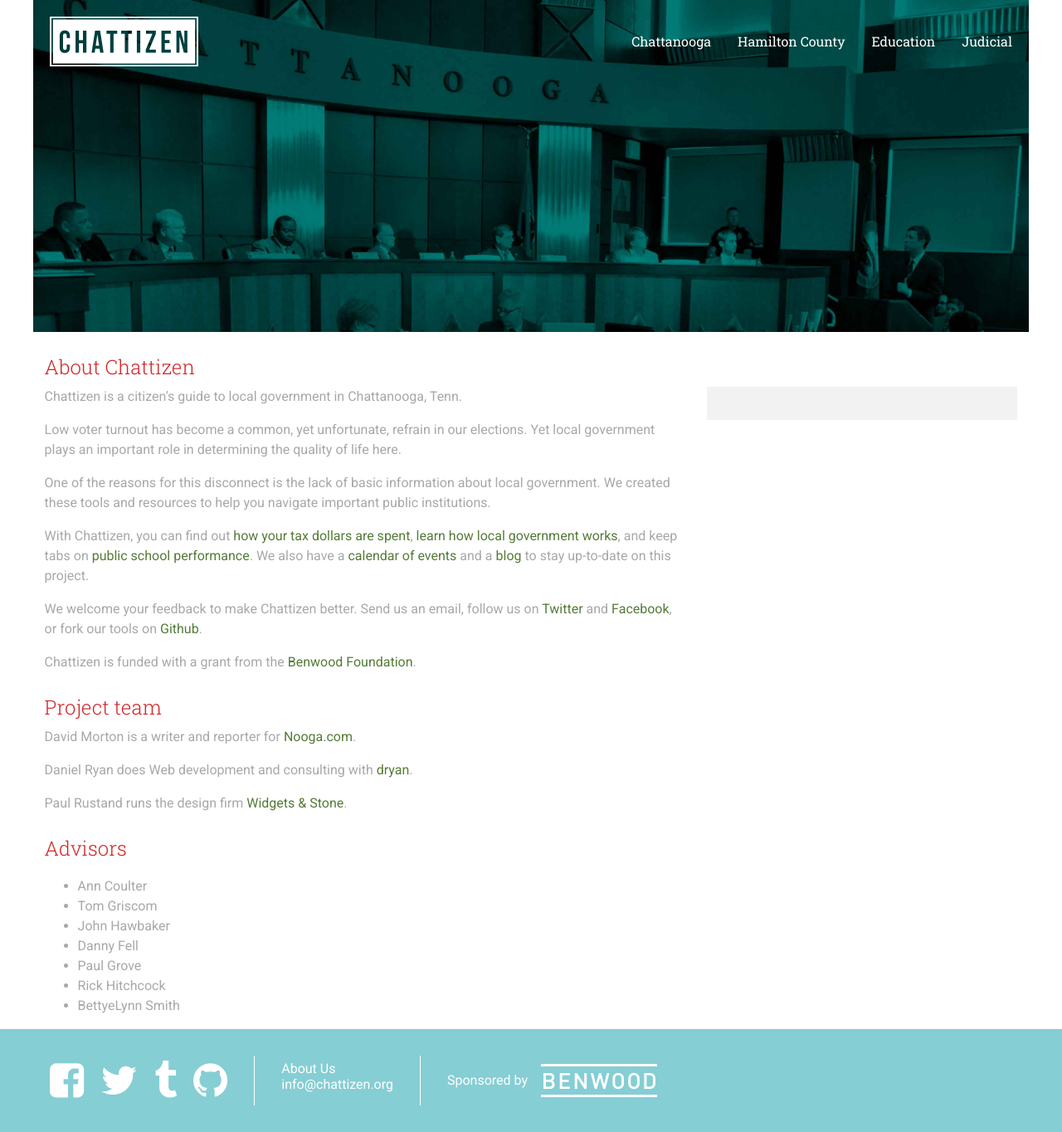
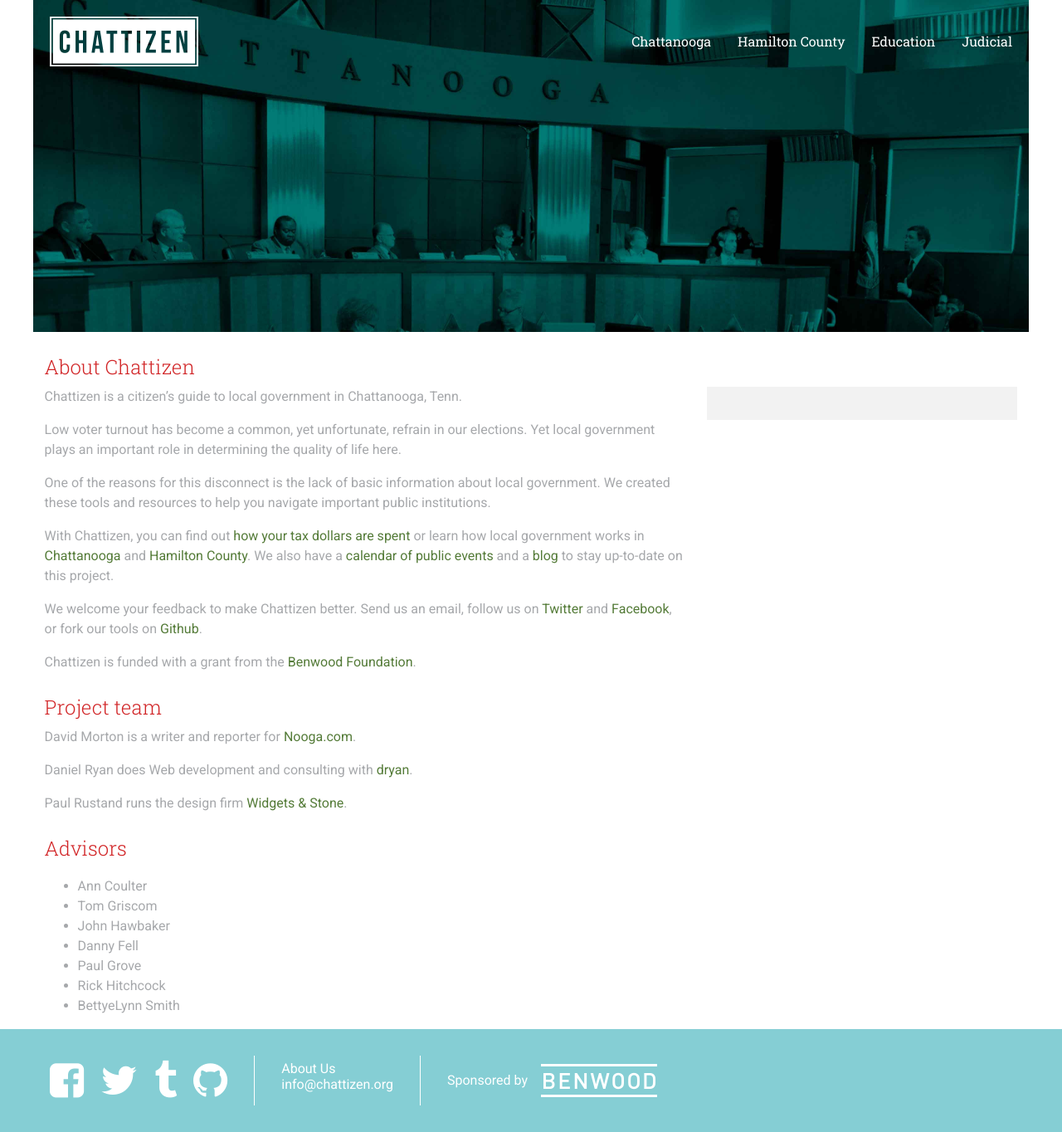
Before and after one commit to chattizen/citizens-handbook, a Jekyll site: the page built from about/index.md, in a window 1280 px wide and 1364 px high. Shown: the whole window at 83% size. Built offline with Jekyll 4.4.1, drawn with Linux system fonts in a browser that asks for light colours; nearby versions of some CDN libraries; comment, search, counter and statistics services are not loaded.

Commit message:
Update index.md

```diff
--- a/about/index.md
+++ b/about/index.md
@@ -9,7 +9,7 @@
 
 One of the reasons for this disconnect is the lack of basic information about local government. We created these tools and resources to help you navigate important public institutions.
 
-With Chattizen, you can find out [how your tax dollars are spent](http://chattizen.org/tax-receipt/), [learn how local government works](http://guide.chattizen.org), and keep tabs on [public school performance](http://example.com). We also have a [calendar of events](http://example.com) and a [blog](http://chattizen.tumblr.com) to stay up-to-date on this project.
+With Chattizen, you can find out [how your tax dollars are spent](http://taxreceipt.chattizen.org) or learn how local government works in [Chattanooga](../chattanooga) and [Hamilton County](../hamilton-county). We also have a [calendar of public events](http://example.com) and a [blog](http://chattizen.tumblr.com) to stay up-to-date on this project.
 
 We welcome your feedback to make Chattizen better. Send us an email, follow us on [Twitter](http://twitter.com/itypewords) and [Facebook](http://facebook.com/chattizen), or fork our tools on [Github](https://github.com/chattizen).
 
```
